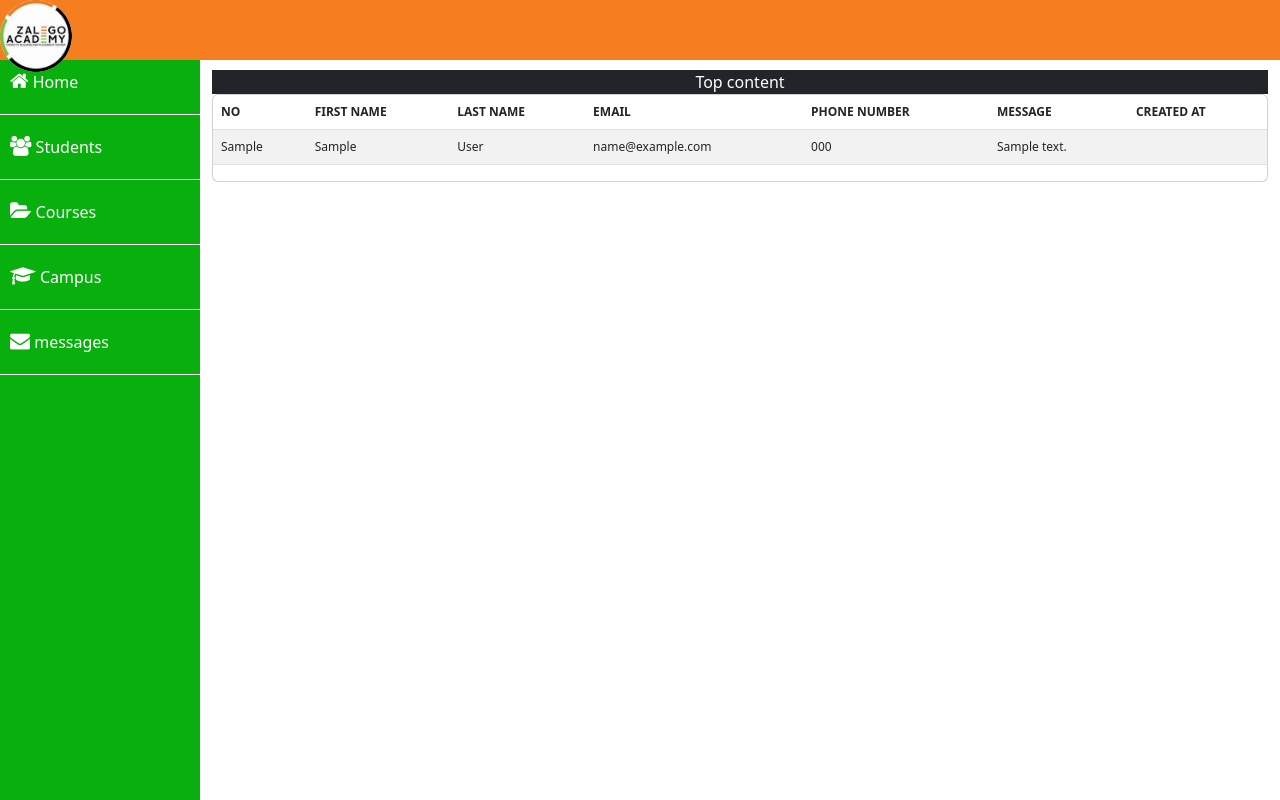
After one commit to Claris69/admindashbord, a PHP site: page /contactus.php in a window 1280 px wide. The commit adds this page. Run offline with PHP 8.4, Linux system fonts and the light colour scheme; tables that the repository leaves empty or names only in its code hold one stand-in row (values such as "Sample post"); data that the repository does not hold is empty.

Commit message:
7/15/2022

```diff
--- /dev/null
+++ b/webStartingTemplate/contactus.php
@@ -0,0 +1,85 @@
+<?php
+ require_once('logics/dbconnection.php');
+
+
+$sql= mysqli_query($conn,"SELECT * FROM contactus" );
+?>
+
+
+
+
+<!DOCTYPE html>
+<html>
+    <?php require_once('includes/headers.php')?>
+    <body>
+		<!-- All our code. write here   -->
+		<?php require_once('includes/navbar.php')?>
+		<div class="sidebar">
+			<!-- this will hold all code for our slidebar info -->
+			<?php require_once('includes/sidebar.php')?>
+		</div>
+		<div class="main-content">
+			<!-- this will hold all code for our main content info -->
+			<div class="container-fluid">
+				<div class="row">
+					<div class="col-lg-12" style="padding-top: 10px;">
+						<div class="card-header bg-dark text-white text-center">
+							<span>Top content</span>
+						</div>
+					</div>
+				</div>
+
+				<div class="row">
+					<div class="col-lg-12">
+						<div class="card">
+							<!-- <div class="card-body"> -->
+								<table class="table table-striped table-hover table-responsive" style="font-size:12px">
+									<thead>
+										<tr>
+											<th scope="col">NO</th>
+											<th scope="col">FIRST NAME</th>
+											<th scope="col">LAST NAME</th>
+											<th scope="col">EMAIL</th>
+											<th scope="col">PHONE NUMBER</th>
+											<th scope="col">MESSAGE</th>
+											<th scope="col">CREATED AT</th>
+
+										</tr>
+									</thead>
+
+									<tbody>
+										<?php while($fetchEnrollmentRecord=mysqli_fetch_array($sql)) { ?>
+											<tr>
+												<td><?php echo $fetchEnrollmentRecord['no']?></td>
+												<td><?php echo $fetchEnrollmentRecord['firstname']?></td>
+												<td><?php echo $fetchEnrollmentRecord['lastname']?></td>
+												<td><?php echo $fetchEnrollmentRecord['email']?></td>
+												<td><?php echo $fetchEnrollmentRecord['phonenumber']?></td>
+												<td><?php echo $fetchEnrollmentRecord['message']?></td>
+												<td><?php echo $fetchEnrollmentRecord['created-at']?></td>
+
+
+                                                <!-- <td>
+													<a href="#" class="btn btn-primary btn-sm" ><i class="fa fa-edit"> </i></a>
+													<a href="#" class="btn btn-info btn-sm"><i class="fa fa-eye"> </i></a>
+													<a href="delete-contactus.php?id=<?php echo$fetchEnrollmentRecord['no']?>" class="btn btn-danger btn-sm"><i class="fa fa-trash"> </i></a>
+												</td>							 -->
+											</tr>
+
+										<?php } ?>
+
+									</tbody>
+								</table>
+							<!-- </div> -->
+						</div>
+					</div>
+				</div>
+
+
+
+
+			</div>
+		</div>
+		<?php require_once('includes/scripts.php')?>
+    </body>
+</html>
--- a/webStartingTemplate/includes/sidebar.php
+++ b/webStartingTemplate/includes/sidebar.php
@@ -28,5 +28,12 @@
 					</a>
 				</li>
 
+				<li>
+					<a href="contactus.php">
+						<span> <i class="fa fa-envelope"></i></span>
+						<span>messages</span>
+					</a>
+				</li>
+
 			</ul>
 </nav>
```
Also changed, not shown: webStartingTemplate/delete-contactus.php (added, +15 -0 lines).
